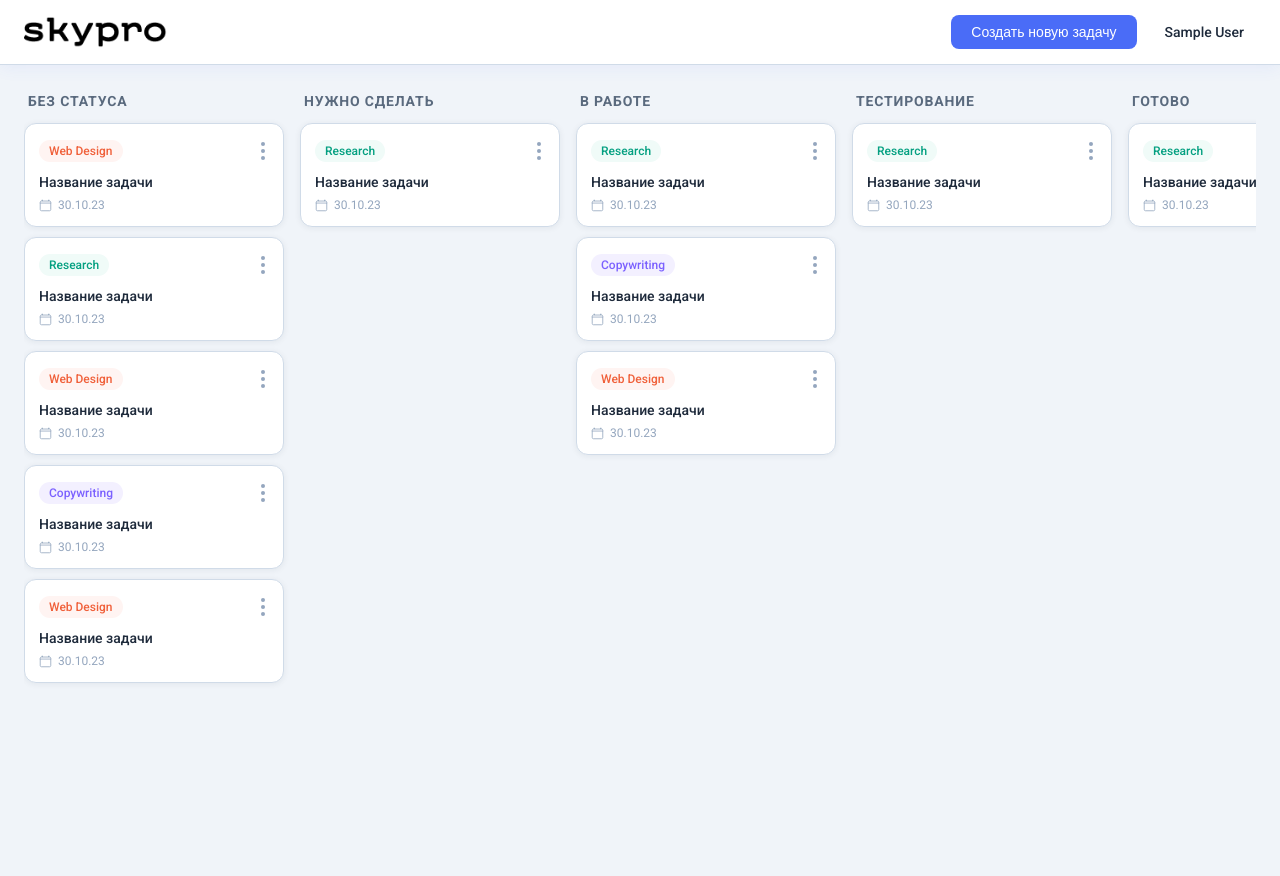
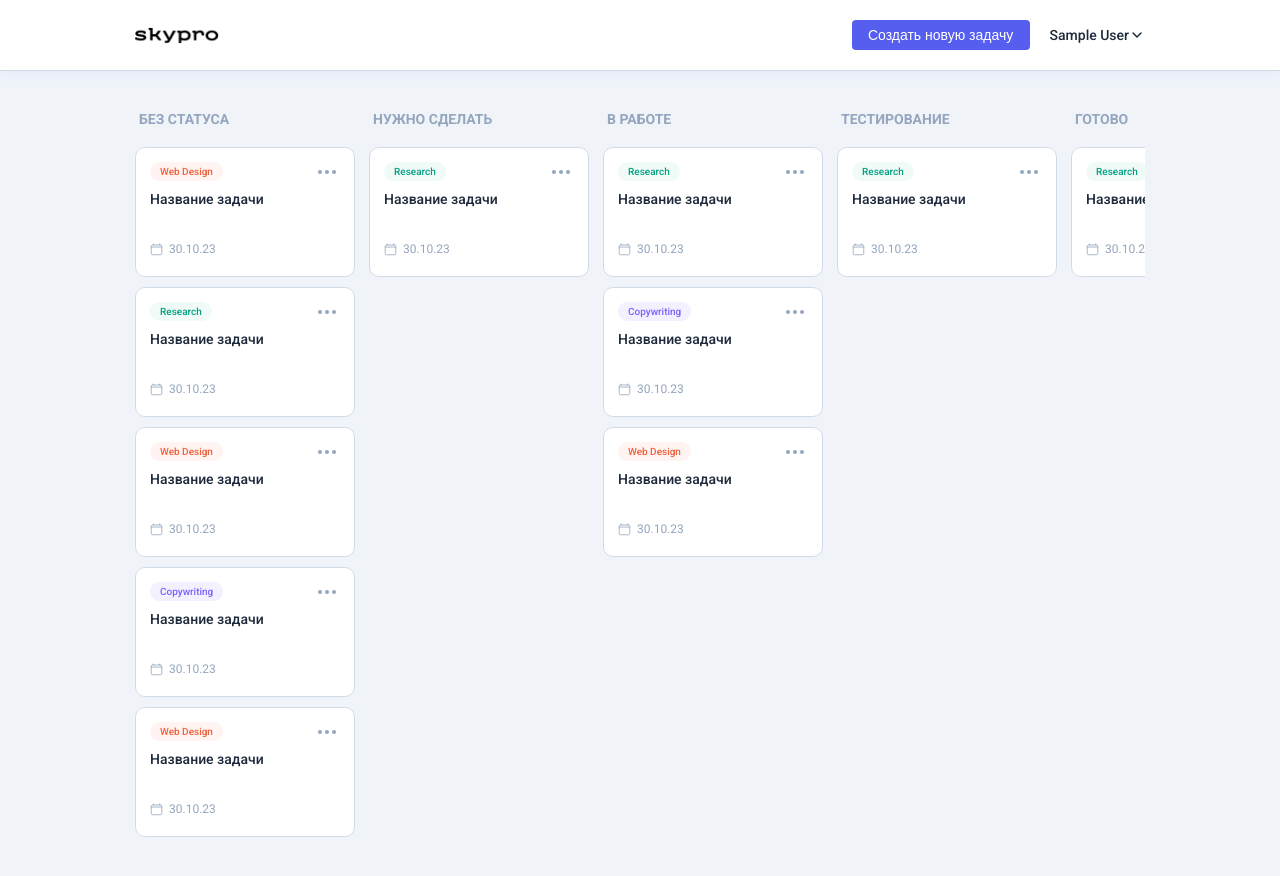
Before and after one commit to fantom2299/skypro--kanban-originals, a React (Vite) app: page / in a window 1280 px wide. Shown: the top 876 px of the page. Before the commit the page ends 800 px from the top, so only its background shows below. Built offline with nearby package versions, Linux system fonts and the light colour scheme; sample sign-in values are in the browser's storage.

Commit message:
Сделал по макету

```diff
--- a/src/App.css
+++ b/src/App.css
@@ -15,9 +15,9 @@
   --card-bg: #ffffff;
   --border: #d0dbe8;
   --text-primary: #1e2a3b;
-  --text-secondary: #5a6a7e;
+  --text-secondary: #94A6BE;
   --text-muted: #94a6be;
-  --accent: #4a6cf7;
+  --accent: #565EEF;
   --accent-hover: #3a5ce6;
   --orange: #f0603a;
   --orange-bg: #fff4f2;
@@ -27,8 +27,8 @@
   --purple-bg: #f3f0ff;
   --shadow: 0 2px 16px rgba(74, 108, 247, 0.08);
   --shadow-card: 0 1px 6px rgba(30, 42, 59, 0.07);
-  --radius: 12px;
-  --radius-sm: 8px;
+  --radius: 10px;
+  --radius-sm: 4px;
 }
 
 body {
@@ -48,7 +48,7 @@ body {
 .container {
   max-width: 1440px;
   margin: 0 auto;
-  padding: 0 24px;
+  padding: 0 135px;
 }
 
 /* ── Shared label ──────────────────────────── */
--- a/src/components/Card/Card.css
+++ b/src/components/Card/Card.css
@@ -1,10 +1,10 @@
 .card {
+  width: 220px;
+  height: 130px;
   background: var(--card-bg);
   border-radius: var(--radius);
   padding: 14px;
   border: 1px solid var(--border);
-  box-shadow: var(--shadow-card);
-  transition: box-shadow 0.15s, transform 0.15s;
   cursor: pointer;
 }
 .card:hover {
@@ -22,7 +22,7 @@
 .card__theme {
   padding: 4px 10px;
   border-radius: 20px;
-  font-size: 12px;
+  font-size: 10px;
   font-weight: 500;
 }
 .card__theme._orange { background: var(--orange-bg); color: var(--orange); }
@@ -31,7 +31,6 @@
 
 .card__btn {
   display: flex;
-  flex-direction: column;
   gap: 3px;
   padding: 4px;
   cursor: pointer;
@@ -47,7 +46,7 @@
   font-size: 14px;
   font-weight: 500;
   color: var(--text-primary);
-  margin-bottom: 8px;
+  margin-bottom: 35px;
 }
 
 .card__date {
--- a/src/components/Column/Column.css
+++ b/src/components/Column/Column.css
@@ -1,16 +1,14 @@
 .column {
-  min-width: 260px;
-  max-width: 280px;
-  flex: 1;
+  min-width: 234px;
 }
 
 .column__title {
   font-size: 14px;
-  font-weight: 700;
+  font-weight: 600;
   color: var(--text-secondary);
   text-transform: uppercase;
-  letter-spacing: 0.06em;
-  margin-bottom: 14px;
+  letter-spacing: 0;
+  margin-bottom: 20px;
   padding: 0 4px;
 }
 
--- a/src/components/Header/Header.css
+++ b/src/components/Header/Header.css
@@ -11,32 +11,32 @@
   display: flex;
   align-items: center;
   justify-content: space-between;
-  height: 64px;
+  height: 70px;
 }
 
 .header__logo img {
-  height: 32px;
+  width: 84px;
+  height: 17px;
   display: block;
 }
 
 .header__nav {
   display: flex;
   align-items: center;
-  gap: 16px;
   position: relative;
 }
 
 .header__btn-main-new {
+  width: 178px;
+  height: 30px;
   background: var(--accent);
   color: #fff;
   border: none;
   border-radius: var(--radius-sm);
-  padding: 9px 20px;
   font-size: 14px;
   font-weight: 500;
   cursor: pointer;
-  transition: background 0.15s;
-  white-space: nowrap;
+  line-height: 10px;
 }
 .header__btn-main-new:hover { background: var(--accent-hover); }
 
@@ -45,7 +45,7 @@
   font-weight: 500;
   color: var(--text-primary);
   cursor: pointer;
-  padding: 8px 12px;
+  padding: 8px 0 8px 20px;
   border-radius: var(--radius-sm);
   transition: background 0.15s;
 }
--- a/src/components/Header/Header.jsx
+++ b/src/components/Header/Header.jsx
@@ -38,6 +38,15 @@ export default function Header({ onNewCard, onExit }) {
             >
               {userName}
             </span>
+            <svg width="16" height="16" viewBox="0 0 16 16" fill="none">
+              <path
+                d="M4 6L8 10L12 6"
+                stroke="currentColor"
+                strokeWidth="1.5"
+                strokeLinecap="round"
+                strokeLinejoin="round"
+              />
+            </svg>
             <PopUser
               open={userOpen}
               name={userName}
--- a/src/components/Main/Main.css
+++ b/src/components/Main/Main.css
@@ -1,11 +1,10 @@
 .main {
   flex: 1;
-  padding: 28px 0;
+  padding: 40px 0;
 }
 
 .main__content {
   display: flex;
-  gap: 16px;
   overflow-x: auto;
   padding-bottom: 8px;
 }
--- a/src/components/auth/Sign-up/Signup.jsx
+++ b/src/components/auth/Sign-up/Signup.jsx
@@ -27,38 +27,66 @@ const Signup = () => {
     return hasEmptyFields || hasValidationErrors || hasFormError;
   };
 
+  // const validateForm = () => {
+  //   const newErrors = {};
+
+  //   const emailRegex = /^[^\s@]+@[^\s@]+\.[^\s@]+$/;
+  //   if (!formData.email) {
+  //     newErrors.email = "Введите email";
+  //   } else if (!emailRegex.test(formData.email)) {
+  //     newErrors.email =
+  //       "Введённые данные некорректны. Проверьте email и повторите попытку.";
+  //   }
+
+  //   if (!formData.password) {
+  //     newErrors.password = "Введите пароль";
+  //   } else {
+  //     // Раздельные проверки
+  //     const hasMinLength = formData.password.length >= 6;
+  //     const hasUpperCase = /[A-Z]/.test(formData.password);
+  //     const hasNumber = /[0-9]/.test(formData.password);
+  //     const hasSpecialChar = /[!@#$%^&*()_+\-=[\]{};':"\\|,.<>/?]/.test(
+  //       formData.password,
+  //     );
+
+  //     if (!hasMinLength) {
+  //       newErrors.password = "Пароль должен содержать минимум 6 символов";
+  //     } else if (!hasUpperCase) {
+  //       newErrors.password = "Пароль должен содержать заглавную букву";
+  //     } else if (!hasNumber) {
+  //       newErrors.password = "Пароль должен содержать цифру";
+  //     } else if (!hasSpecialChar) {
+  //       newErrors.password =
+  //         "Пароль должен содержать спецсимвол (!@#$%^&* и т.д.)";
+  //     }
+  //   }
+
+  //   if (!formData.password) {
+  //     newErrors.password = "Введите пароль";
+  //   } else if (formData.password.length < 6) {
+  //     newErrors.password = "Пароль должен содержать минимум 6 символов";
+  //   }
+
+  //   setErrors(newErrors);
+  //   return Object.keys(newErrors).length === 0;
+  // };
+
   const validateForm = () => {
     const newErrors = {};
 
+    // Email проверка
     const emailRegex = /^[^\s@]+@[^\s@]+\.[^\s@]+$/;
     if (!formData.email) {
       newErrors.email = "Введите email";
     } else if (!emailRegex.test(formData.email)) {
-      newErrors.email =
-        "Введённые данные некорректны. Проверьте email и повторите попытку.";
+      newErrors.email = "Введите корректный email";
     }
 
+    // Простая проверка пароля
     if (!formData.password) {
       newErrors.password = "Введите пароль";
-    } else {
-      // Раздельные проверки
-      const hasMinLength = formData.password.length >= 6;
-      const hasUpperCase = /[A-Z]/.test(formData.password);
-      const hasNumber = /[0-9]/.test(formData.password);
-      const hasSpecialChar = /[!@#$%^&*()_+\-=[\]{};':"\\|,.<>/?]/.test(
-        formData.password,
-      );
-
-      if (!hasMinLength) {
-        newErrors.password = "Пароль должен содержать минимум 6 символов";
-      } else if (!hasUpperCase) {
-        newErrors.password = "Пароль должен содержать заглавную букву";
-      } else if (!hasNumber) {
-        newErrors.password = "Пароль должен содержать цифру";
-      } else if (!hasSpecialChar) {
-        newErrors.password =
-          "Пароль должен содержать спецсимвол (!@#$%^&* и т.д.)";
-      }
+    } else if (formData.password.length < 6) {
+      newErrors.password = "Пароль должен быть не менее 6 символов";
     }
 
     setErrors(newErrors);
--- a/src/components/auth/auth.module.css
+++ b/src/components/auth/auth.module.css
@@ -1,10 +1,13 @@
 .container {
-  margin: 60px auto;
-  width: 368px;
-  height: 329px;
+  display: flex;
+  justify-content: center;
+  flex-direction: column;
+  align-items: center;
+  min-height: 100vh;
 }
 
 .entry {
+  margin-bottom: 20px;
   font-weight: 700;
   font-size: 20px;
   line-height: 150%;
@@ -18,7 +21,6 @@
 }
 
 .input {
-  margin-left: 60px;
   padding-left: 10px;
   width: 248px;
   height: 30px;
@@ -27,9 +29,9 @@
 }
 
 .button {
-  margin: 20px 0 0 53px;
-  width: 262px;
-  height: 34px;
+  margin-top: 20px;
+  width: 248px;
+  height: 30px;
   background-color: #565eef;
   border-radius: 8px;
   border: 0;
@@ -43,7 +45,7 @@
 .login {
   width: 217px;
   height: 21px;
-  margin: 20px 0 0 70px;
+  margin: 20px 0 0 0;
 }
 
 .text {
@@ -65,7 +67,7 @@
   font-size: 14px;
   margin-top: 5px;
   margin-bottom: 10px;
-  margin-left: 56px;
+
   text-align: center;
   font-weight: 500;
 }
```
Also changed, not shown: src/styles/GlobalStyles.js (added, +20 -0 lines), src/styles/theme.js (added, +27 -0 lines).
